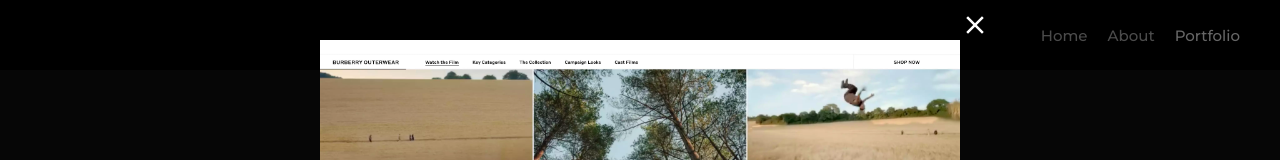
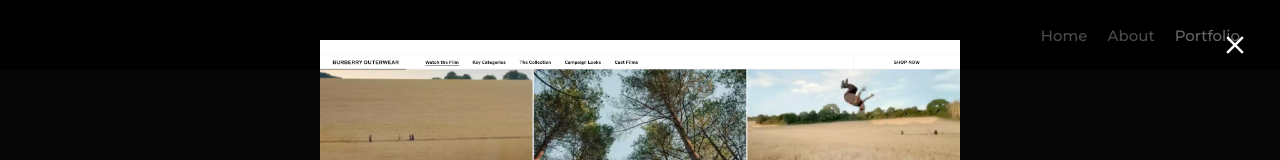
Before and after one commit to AndreSilva1993/personal-website, a Next.js app: page /portfolio in a window 1280 px wide. Both pictures are taken after a click on the element 407 px from the left and 464 px from the top of the page. Shown: the top 160 px of the page. Built offline with nearby package versions, Linux system fonts and the light colour scheme.

Commit message:
feat: changes the Modal close button styling

```diff
--- a/src/components/Modal/Modal.tsx
+++ b/src/components/Modal/Modal.tsx
@@ -39,11 +39,11 @@ const ModalWrapperDiv = styled(motion.div)(
 
 const StyledMdClose = styled(MdClose)(
   ({ theme }) => css`
-    top: -3rem;
-    right: -3rem;
+    top: 3rem;
+    right: 3rem;
     width: 3rem;
     height: 3rem;
-    position: absolute;
+    position: fixed;
     cursor: pointer;
     color: ${theme.colors.white};
 
@@ -86,8 +86,8 @@ const Modal: FC<ModalProps> = ({ children, open, onClose }) => {
             transition={{ duration: 0.5 }}
           >
             {children}
-            <StyledMdClose onClick={onClose} />
           </ModalWrapperDiv>
+          <StyledMdClose onClick={onClose} />
         </>
       ) : null}
     </AnimatePresence>
--- a/src/components/Portfolio/PortfolioItem.tsx
+++ b/src/components/Portfolio/PortfolioItem.tsx
@@ -118,7 +118,13 @@ const PortfolioItem: FC<PortfolioItemProps> = ({
         transition={{ duration: 0.3, ease: 'easeOut' }}
       >
         <LogoWrapperDiv>
-          <Image priority src={logoImage} layout="fill" objectFit="contain" />
+          <Image
+            priority
+            alt={name}
+            src={logoImage}
+            layout="fill"
+            objectFit="contain"
+          />
         </LogoWrapperDiv>
       </PortfolioItemNameDiv>
     </PortfolioItemWrapperDiv>
```
